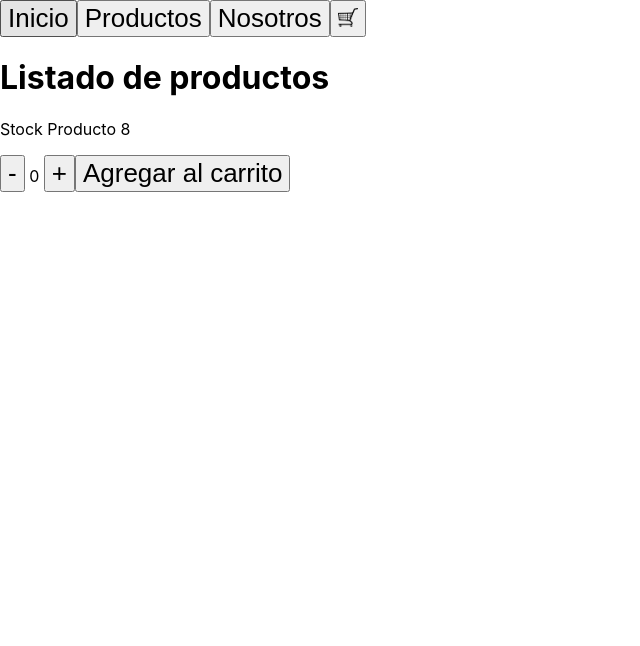
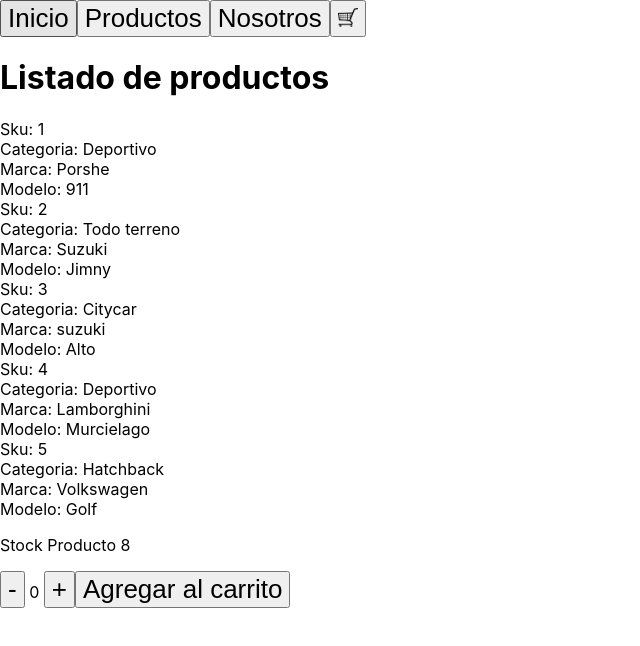
Before and after one commit to MiguelPeraltaL/Desafios-React, a React (Vite) app: page / in a window 1280 px wide. Shown: the top 646 px of the page, without its empty margins (0-640 px from the left). Built offline with nearby package versions, Linux system fonts and the light colour scheme.

Commit message:
CatÃalogo con MAPS y Promises

```diff
--- /dev/null
+++ b/src/componentes/Item.jsx
@@ -0,0 +1,14 @@
+import React from 'react'
+
+const Item = ({id, categoria, marca, modelo}) => {
+  return (
+    <div>
+        <div>Sku: {id} </div>
+        <div>Categoria: {categoria} </div>
+        <div>Marca: {marca} </div>
+        <div>Modelo: {modelo} </div>
+    </div>
+  )
+}
+
+export default Item
--- /dev/null
+++ b/src/componentes/ItemList.jsx
@@ -0,0 +1,16 @@
+import React from 'react'
+import Item from './Item'
+
+const ItemList = ({products}) => {
+  return (
+    <div>
+        {
+            products.map((producto)=>
+                <Item id={producto.id} categoria={producto.categoria} marca={producto.marca} modelo={producto.modelo}/>
+            )
+        }
+    </div>
+  )
+}
+
+export default ItemList
--- a/src/componentes/ItemListContainer.jsx
+++ b/src/componentes/ItemListContainer.jsx
@@ -1,11 +1,76 @@
 import React from 'react'
+import { useState, useEffect } from 'react';
 import ItemCount from './ItemCount'
+import ItemList from './ItemList';
 
 const ItemListContainer = () => {
+
+  const [product,setProduct]=useState([])
+
+  useEffect(()=>{
+
+    const imprimirProductos = ()=>{
+      return new Promise((resolve,reject)=>{
+        setTimeout(()=>{
+          const prod = [
+            {
+              id:"1",
+              categoria:"Deportivo" ,
+              marca: "Porshe",
+              modelo: "911"
+            },
+            {
+              id:"2",
+              categoria:"Todo terreno" ,
+              marca: "Suzuki",
+              modelo: "Jimny"
+            },
+            {
+              id:"3",
+              categoria:"Citycar" ,
+              marca: "suzuki",
+              modelo: "Alto"
+            },
+            {
+              id:"4",
+              categoria:"Deportivo" ,
+              marca: "Lamborghini",
+              modelo: "Murcielago"
+            },
+            {
+              id:"5",
+              categoria:"Hatchback" ,
+              marca: "Volkswagen",
+              modelo: "Golf"
+            }]
+
+          if(prod.length === 0){
+            reject("No hay productos disponibles")
+          }else{
+            resolve(prod)
+          }
+        },2000)
+      })
+    }
+
+    imprimirProductos()
+    .then((result)=>{
+      setProduct(result)
+    })
+    .catch((error)=>{
+      console.log("Hay un error con los productos :" + error)
+    })
+    .finally(()=>{
+      console.log("Termino la consulta de productos")
+    })
+
+  },[])
+
   return (
     <div>
-        <h1>Listado de productos</h1>
-        <ItemCount stock="8"/>
+      <h1>Listado de productos</h1>
+      <ItemList products={product}/>
+      <ItemCount stock="8"/>
     </div>
   )
 }
--- a/src/main.jsx
+++ b/src/main.jsx
@@ -4,7 +4,7 @@
 import './index.css'
 
 ReactDOM.createRoot(document.getElementById('root')).render(
-  <React.StrictMode>
+  //<React.StrictMode>
     <App />
-  </React.StrictMode>
+  //</React.StrictMode>
 )
```
